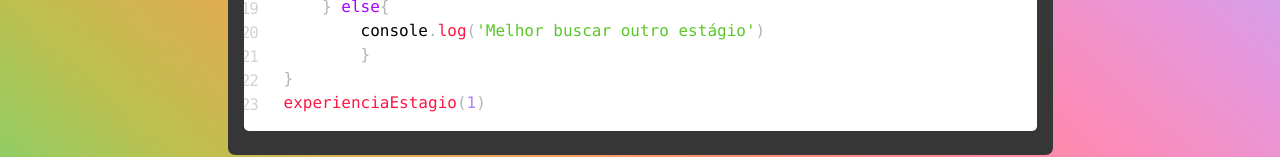
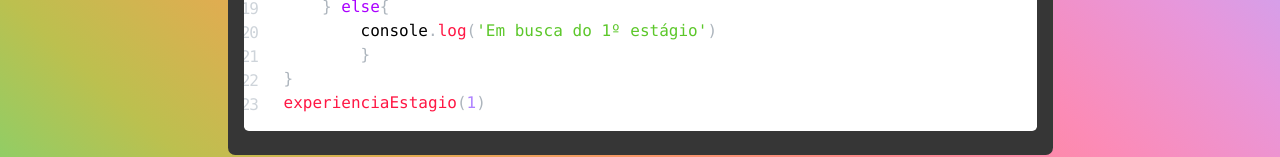
Before and after one commit to saulkaminsky1/saulkaminsky1.github.io, a plain HTML site: page index.html in a window 1280 px wide. Shown: the part 951-1108 px from the top of the page. Drawn offline with nearby package versions, Linux system fonts and the light colour scheme; a script that the page names is missing.

Commit message:
Update index.html

```diff
--- a/index.html
+++ b/index.html
@@ -62,7 +62,7 @@ const experienciaEstagio = function(experienciasPretendidas) {
     if (experienciasPretendidas >= 1) {
         console.log("Esse estágio vai valer a pena !! ")
     } else{
-        console.log('Melhor buscar outro estágio')
+        console.log('Em busca do 1º estágio')
         }
 }
 experienciaEstagio(1)
```
